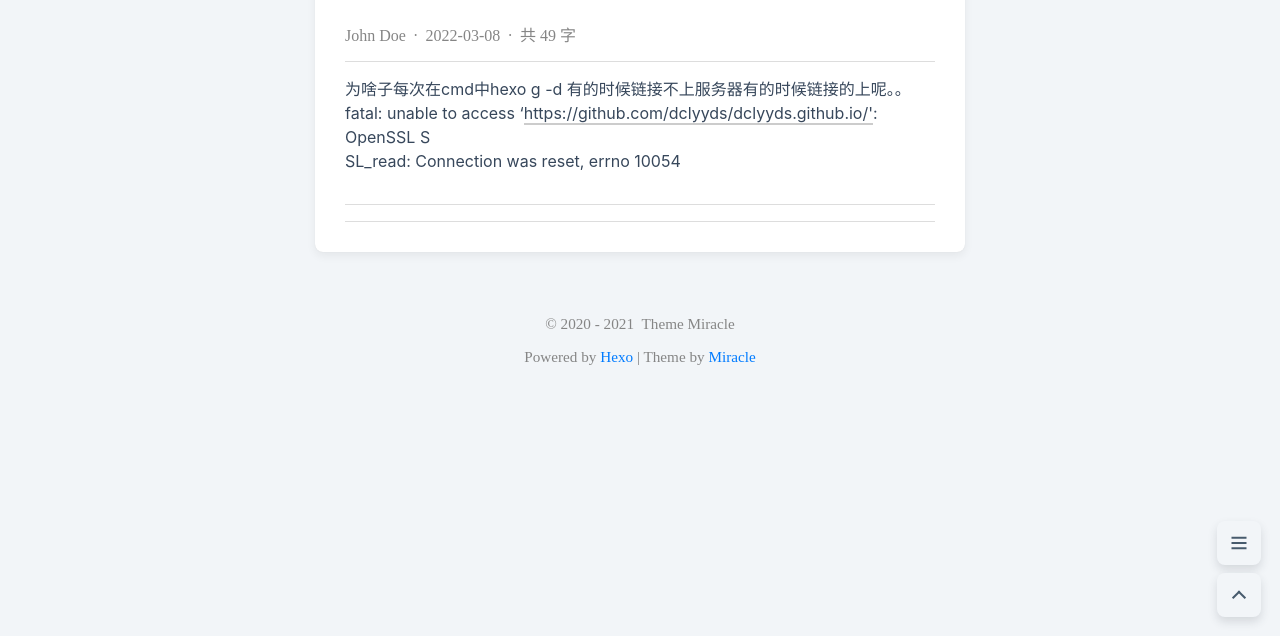
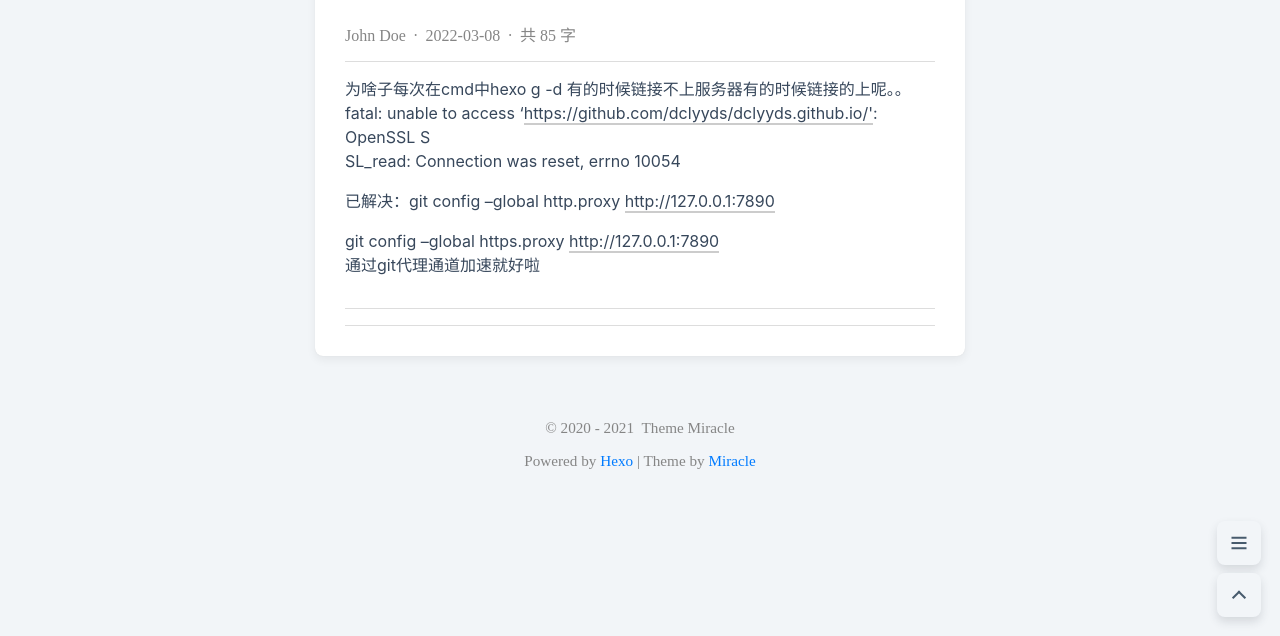
Before and after one commit to dclyyds/dclyyds.github.io, a plain HTML site: page 2022/03/08/第一篇博客/index.html in a window 1280 px wide. Shown: the part 164-800 px from the top of the page. Drawn offline with Linux system fonts and the light colour scheme.

Commit message:
Site updated: 2022-03-14 08:25:32

```diff
--- a/2022/03/08/第一篇博客/index.html
+++ b/2022/03/08/第一篇博客/index.html
@@ -424,7 +424,7 @@ header .header__right .dropdown-menus .dropdown-menu {
 
       <span class="post-meta">
         <span class="p-dot"></span>
-        共 49 字
+        共 85 字
       </span>
 
 
@@ -441,6 +441,8 @@ header .header__right .dropdown-menus .dropdown-menu {
     <div id="article">
       <div id="post-content" class="markdown-body textretty">
         <p>为啥子每次在cmd中hexo g -d 有的时候链接不上服务器有的时候链接的上呢。。<br>fatal: unable to access ‘<a target="_blank" rel="noopener" href="https://github.com/dclyyds/dclyyds.github.io/&#39;">https://github.com/dclyyds/dclyyds.github.io/&#39;</a>: OpenSSL S<br>SL_read: Connection was reset, errno 10054</p>
+<p>已解决：git config –global http.proxy <a target="_blank" rel="noopener" href="http://127.0.0.1:7890/">http://127.0.0.1:7890</a></p>
+<p>git config –global https.proxy <a target="_blank" rel="noopener" href="http://127.0.0.1:7890/">http://127.0.0.1:7890</a><br>通过git代理通道加速就好啦</p>
 
       </div>
     </div>
--- a/search.json
+++ b/search.json
@@ -1 +1 @@
-[{"title":"巴拉巴拉","date":"2022-03-13T09:08:06.000Z","url":"/2022/03/13/%E5%B7%B4%E6%8B%89%E5%B7%B4%E6%8B%89/","categories":[[" ",""]],"content":"受打击了撒撒旦计划lsa十大啥 十大就 撒d"},{"title":"第一篇博客","date":"2022-03-08T08:16:36.000Z","url":"/2022/03/08/%E7%AC%AC%E4%B8%80%E7%AF%87%E5%8D%9A%E5%AE%A2/","categories":[[" ",""]],"content":"为啥子每次在cmd中hexo g -d 有的时候链接不上服务器有的时候链接的上呢。。fatal: unable to access ‘;: OpenSSL SSL_read: Connection was reset, errno 10054"}]
+[{"title":"巴拉巴拉","date":"2022-03-13T09:08:06.000Z","url":"/2022/03/13/%E5%B7%B4%E6%8B%89%E5%B7%B4%E6%8B%89/","categories":[[" ",""]],"content":"受打击了撒撒旦计划lsa十大啥 十大就 撒d"},{"title":"第一篇博客","date":"2022-03-08T08:16:36.000Z","url":"/2022/03/08/%E7%AC%AC%E4%B8%80%E7%AF%87%E5%8D%9A%E5%AE%A2/","categories":[[" ",""]],"content":"为啥子每次在cmd中hexo g -d 有的时候链接不上服务器有的时候链接的上呢。。fatal: unable to access ‘;: OpenSSL SSL_read: Connection was reset, errno 10054 已解决：git config –global http.proxy  git config –global https.proxy 通过git代理通道加速就好啦"}]
```
Also changed, not shown: index.html (+1 -1 lines).
